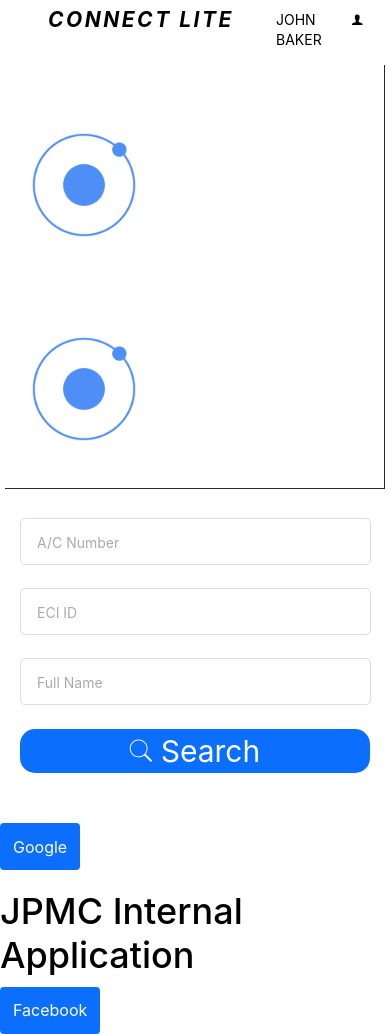
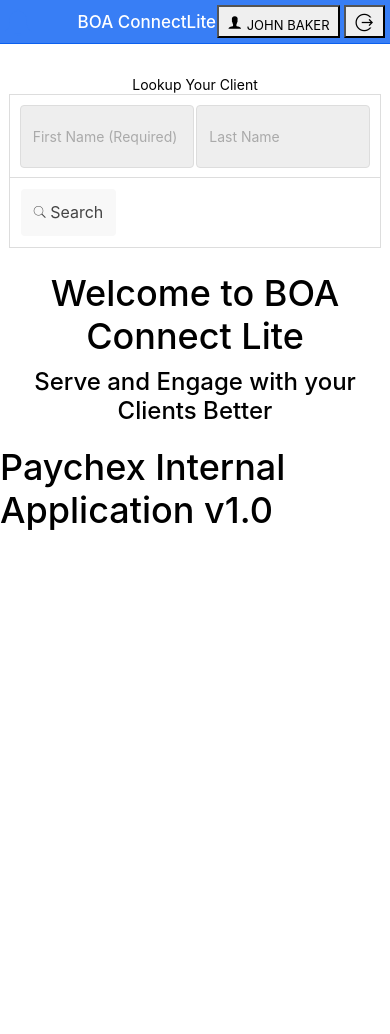
Before and after one commit to bvmCoder/connectlite, a website: page myApp/www/index.html in a window 390 px wide. After the commit the page ends 844 px from the top, so only its background shows below. Drawn offline with nearby package versions, Linux system fonts and the light colour scheme; some packages are replaced by stand-ins of ours; files that its build step writes are made by us from their sources; a script that the page names is missing; files whose address does not match are found by name.

Commit message:
Update index.html

```diff
--- a/myApp/www/index.html
+++ b/myApp/www/index.html
@@ -3,105 +3,94 @@
 <head>
     <meta charset="utf-8">
     <meta name="viewport" content="initial-scale=1, maximum-scale=1, user-scalable=no, width=device-width">
-    <title>Connect Lite</title>
+    <title>ConnectLite Application...</title>
 
-    <link href="lib/ionic/css/ionic.css" rel="stylesheet" />
-    <link href="css/style.css" rel="stylesheet" />
+	<link href="css/ionicons.min.css" rel="stylesheet">
 
-    <!-- IF using Sass (run gulp sass first), then uncomment below and remove the CSS includes above
+    <!-- compiled css output -->
     <link href="css/ionic.app.css" rel="stylesheet">
--->
 
 <!-- ionic/angularjs js -->
 <script src="lib/ionic/js/ionic.bundle.js"></script>
 
+<!-- Carousal -->
+<link href="lib/swiper/dist/css/swiper.min.css" rel="stylesheet"/>
+    <script src="lib/swiper/dist/js/swiper.js"></script>
+    <script src="lib/angular-swiper/dist/angular-swiper.js"></script>
+
+
 <!-- cordova script (this will be a 404 during development) -->
 <script src="cordova.js"></script>
 
-
 </head>
 <body ng-controller="BusinessProductsController as bpc">
+    <ion-pane>
+    <ion-header-bar class="bar bar-header bar-positive">
 
-    <ion-pane>
-    <ion-header-bar class="bar-positive">
-    <div class="row">
-        <div class="col col-10"></div>
-        <div class="col col-60">
-            <p class="" style="font-style: italic; font-weight: bold; font-size: 1.5em; letter-spacing: 2.5px;">CONNECT LITE</p>
+			<div class="buttons">
+				<a href="#" ng-click="displaycustomers(); openModal()">
+					<span style="font-size: 250%;" class=" ion-ios-bell" data-pack="ios" data-tags="right">
+					<span class="badge badge-assertive hide">{{customercount}}</span>
+					</span>
+				</a>
 			</div>
-        <div class="col col-20">
-            <label>JOHN BAKER</label>
+			<h1 class="title titlealign">BOA ConnectLite Application</h1>
+			<div class="buttons">
+				<button class="icon ion-ios-person"> JOHN BAKER</button>&nbsp;<button class=" icon ion-log-out" title="logout"></button>
 			</div>
-        <div class="col">
-            <div class="icon-right ion-person icon-large"></div>
-        </div>
-    </div>
+
     </ion-header-bar>
-
 <ion-content>
 <div class="row responsive-md">
+
     <div class="col col-50 col-right">
-        <div class="row responsive-md">
-            <div class="col col-center">
-                <img class="center" style="transform: scale(2.2);" src="img/jake/svgs/icon_calendar.svg" />
-            </div>
-            <div class="col">
-                <img src="img/ionic.png" style="transform: scale(0.8);" />
-            </div>
-            <div class="col col-center">
-                <img class="center" style="transform: scale(2.5);" src="img/jake/svgs/icon_profile.svg" />
-            </div>
-            <div class="col">
-                <img src="img/ionic.png" style="transform: scale(0.8);" />
-            </div>
+    <div class="recommendedProducts text-center">Recommended Products</div>
+              <div class="swiper-wrapper-main">
+                     <ks-swiper-container initial-slide="3" speed="2000" loop="true" show-nav-buttons="true" slides-per-view="3" space-between="3" pagination-clickable="false" centeredSlides = "true" override-parameters="{effect: 'coverflow',coverflow: {rotate: 50,stretch: 0,depth: 100,modifier: 1,slideShadows : false}}">
+                     <ks-swiper-slide class="swiper-slide" ng-repeat="s in ['chase4.png','chase6.png','chase5.png','chase4.png','chase3.png','chase6.png','chase3.png'] track by $index">
+                       <img class="center" ng-src="img/jake/appimg/{{s}}">
+                     </ks-swiper-slide>
+                     </ks-swiper-container>
               </div>
     </div>
 
-    <div class="col col-50">
-        <div class="row responsive-md">
-            <div class="col">
-                <label class="item item-input">
-                    <!-- <span class="input-label">Account Number</span> -->
-                    <input type="text" placeholder="A/C Number" />
+    <div class="col col-50 noborder-right col-right">
+    <div class="searchClientText text-center">Lookup Your Client</div>
+    <form name="searchform" class="searchClientForm">
+    <!-- <div class="req">* Required field</div> -->
+    <div class="item item-input-inset">
+      <label class="item item-input-wrapper">
+      <input type="text" placeholder="First Name (Required)" ng-model="bpc.user.FirstName" ng-required=true>
+      </label>&nbsp;
+      <label class="item item-input-wrapper">
+      <input type="text" placeholder="Last Name" ng-model="bpc.user.LastName">
       </label>
+
    </div>
-
-            <div class="col">
-                <label class="item item-input">
-                    <!-- <span class="input-label">ECI ID</span> -->
-                    <input type="text" placeholder="ECI ID" />
-                </label>
+   <div class="item item-input-inset">
+    <button ui-sref="search" class="button ion-ios-search" ng-click="openModal();displaycustomers();" ng-disabled="searchform.$invalid"> Search</button>
    </div>
-
-            <div class="col">
-                <label class="item item-input">
-                    <!-- <span class="input-label">Name</span> -->
-                    <input type="text" placeholder="Full Name" />
-                </label>
-            </div>
-        </div>
-        <div class="row responsive-md">
-            <div class="col">
-                <button class="button button-medium ion-ios-search button button-positive search-button"> Search
-                </button>
-            </div>
-        </div>
+        </form>
    </div>
 
 </div>
+<div ui-view>
+<h1 class="welcome-message text-center">Welcome to BOA Connect Lite</h1>
+<h3 class="welcome-message1 text-center">Serve and Engage with your Clients Better</h3>
+</div>
 </ion-content>
-<ion-footer-bar align-title="left" class="bar-dark">
+
+
+<ion-footer-bar align-title="center" class="bar-dark">
   <div class="buttons">
-    <button class="button">Google</button>
   </div>
-  <h1 class="title">JPMC Internal Application</h1>
+  <h1 class="title">Paychex Internal Application v1.0</h1>
   <div class="buttons" ng-click="doSomething()">
-    <button class="button">Facebook</button>
   </div>
 </ion-footer-bar>
 </ion-pane>
+<!-- your app's js -->
+<script src="dist/app.js"></script>
 
-<!-- your app's js -->
-<script src="js/app.js"></script>
 </body>
 </html>
```
Lines whose indentation alone changed are shown as unchanged.
